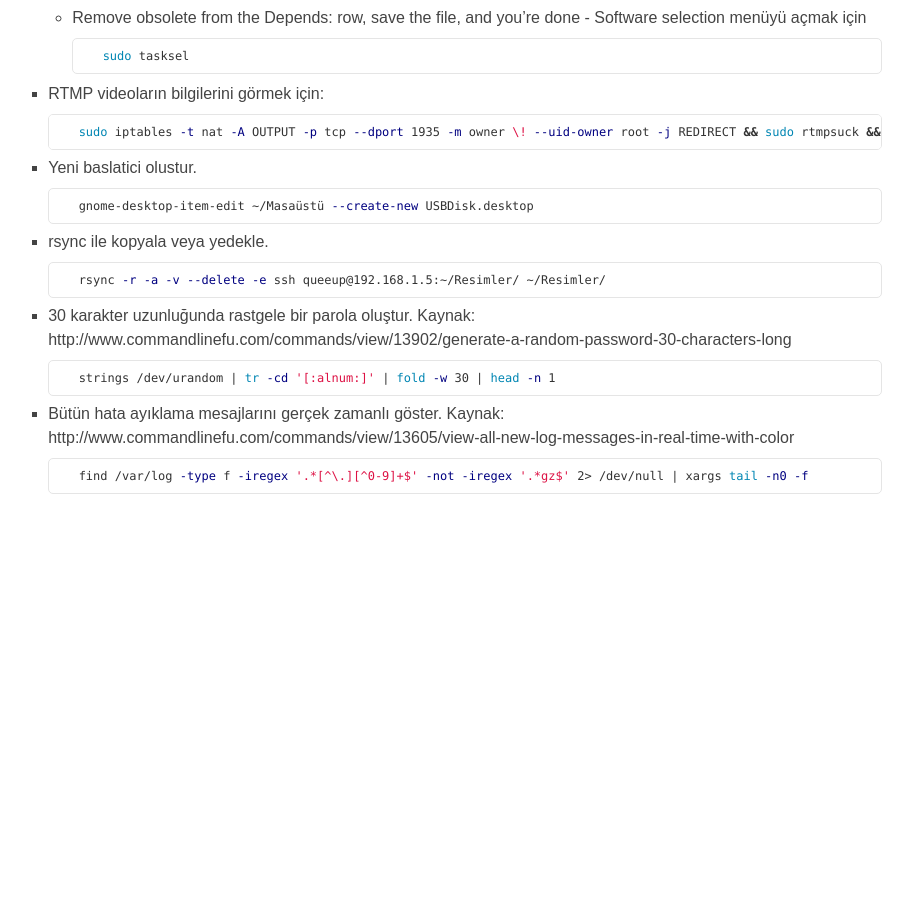
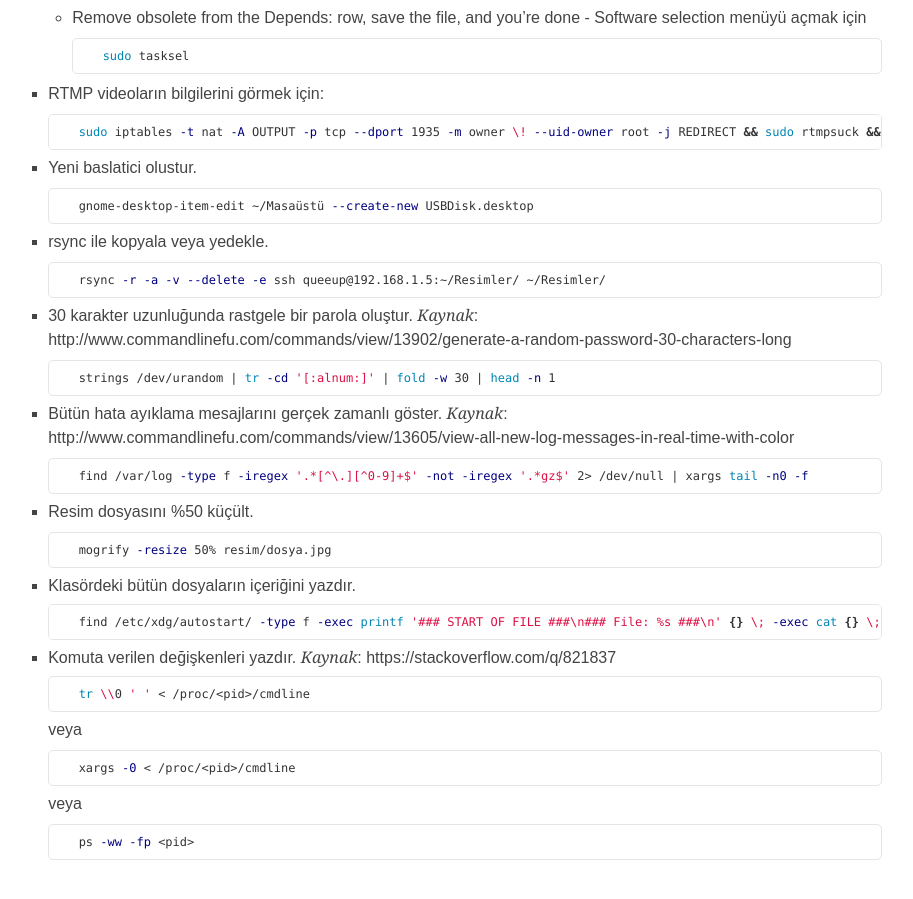
Before and after one commit to queeup/queeup.github.io, a Jekyll site: the page built from commands.md, in a window 1280 px wide and 900 px high, scrolled down 854 px. Shown: the whole window, without its empty margins (347-1260 px from the left). Built offline with Jekyll 4.4.1, drawn with Linux system fonts in a browser that asks for light colours; some web fonts are replaced; Markdown is read by kramdown in place of the engine named in the settings; before the commit the page ends 1388 px from its top, so only the background shows below that; some of the changed text lies outside the part shown.

````diff
--- a/commands.md
+++ b/commands.md
@@ -3,7 +3,7 @@ layout: blog
 title: Kullanışlı komutlar
 ---
 - Bütün günlük iletileri dosyalarını gerçek zamanlı görmek için:
-  Kaynak: http://www.commandlinefu.com/commands/view/13605/view-all-new-log-messages-in-real-time-with-color
+  _Kaynak_: http://www.commandlinefu.com/commands/view/13605/view-all-new-log-messages-in-real-time-with-color
 
     ```bash
     find /var/log -type f -iregex '.*[^\.][^0-9]+$' -not -iregex '.*gz$' 2> /dev/null | xargs tail -n0 -f
@@ -84,13 +84,40 @@ title: Kullanışlı komutlar
     rsync -r -a -v --delete -e ssh queeup@192.168.1.5:~/Resimler/ ~/Resimler/
     ```
 - 30 karakter uzunluğunda rastgele bir parola oluştur.
-  Kaynak: http://www.commandlinefu.com/commands/view/13902/generate-a-random-password-30-characters-long
+  _Kaynak_: http://www.commandlinefu.com/commands/view/13902/generate-a-random-password-30-characters-long
 
     ```bash
     strings /dev/urandom | tr -cd '[:alnum:]' | fold -w 30 | head -n 1
     ```
 - Bütün hata ayıklama mesajlarını gerçek zamanlı göster.
-  Kaynak: http://www.commandlinefu.com/commands/view/13605/view-all-new-log-messages-in-real-time-with-color
+  _Kaynak_: http://www.commandlinefu.com/commands/view/13605/view-all-new-log-messages-in-real-time-with-color
+
     ```bash
     find /var/log -type f -iregex '.*[^\.][^0-9]+$' -not -iregex '.*gz$' 2> /dev/null | xargs tail -n0 -f
     ```
+- Resim dosyasını %50 küçült.
+
+    ```bash
+    mogrify -resize 50% resim/dosya.jpg
+    ```
+- Klasördeki bütün dosyaların içeriğini yazdır.
+    ```bash
+    find /etc/xdg/autostart/ -type f -exec printf '### START OF FILE ###\n### File: %s ###\n' {} \; -exec cat {} \; -exec printf '### END OF FILE ###\n\n' \;
+    ```
+- Komuta verilen değişkenleri yazdır.
+  _Kaynak_: https://stackoverflow.com/q/821837
+    ```bash
+    tr \\0 ' ' < /proc/<pid>/cmdline
+    ```
+
+    veya
+
+    ```bash
+    xargs -0 < /proc/<pid>/cmdline
+    ```
+
+    veya
+
+    ```bash
+    ps -ww -fp <pid>
+    ```
````
Also changed, not shown: bluetooth.md (added, +42 -0 lines), ssh.md (+3 -3 lines), tlp.md (+4 -5 lines), tor.md (+27 -13 lines), wireshark.md (+3 -3 lines), 1 other file.
